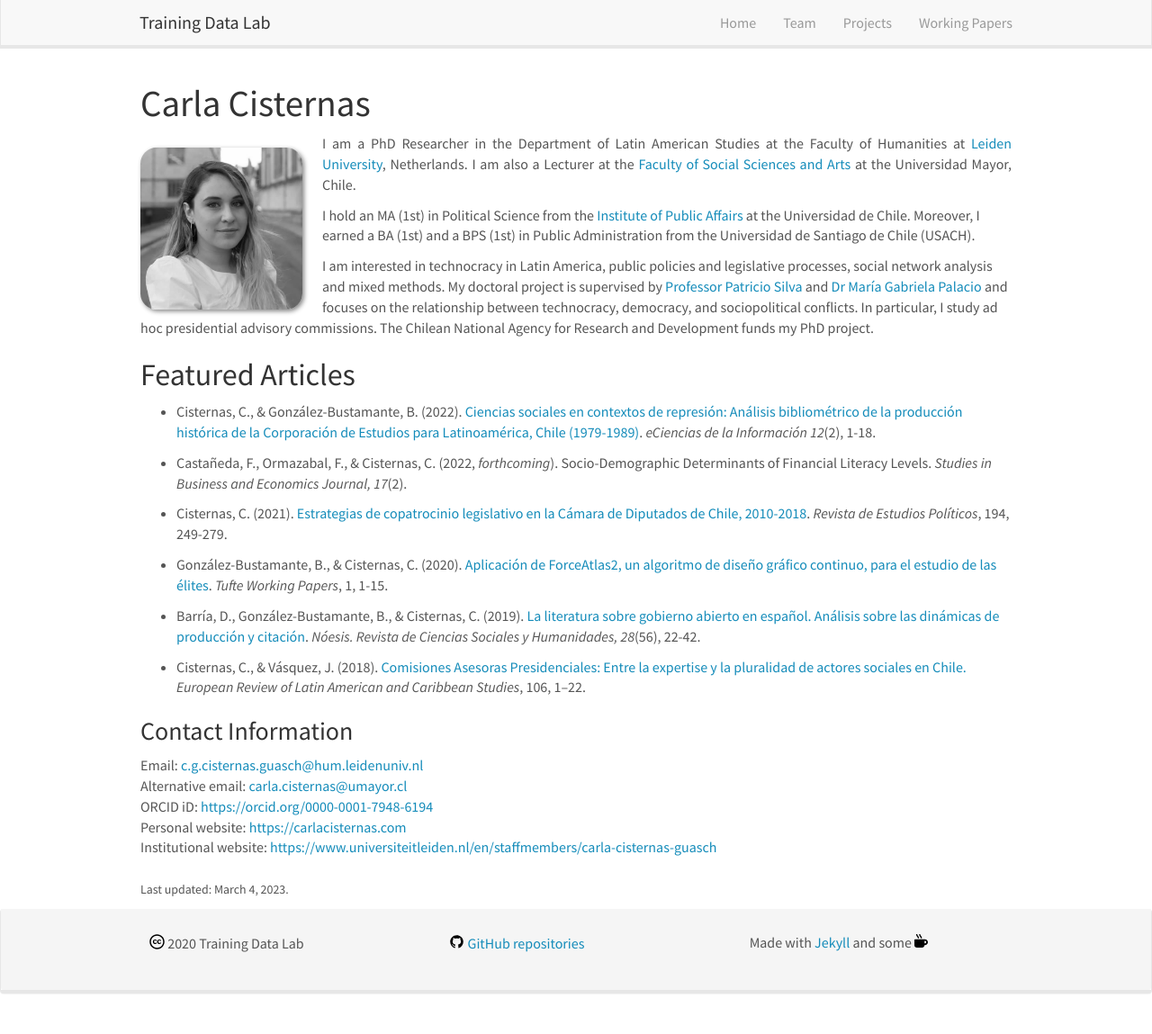
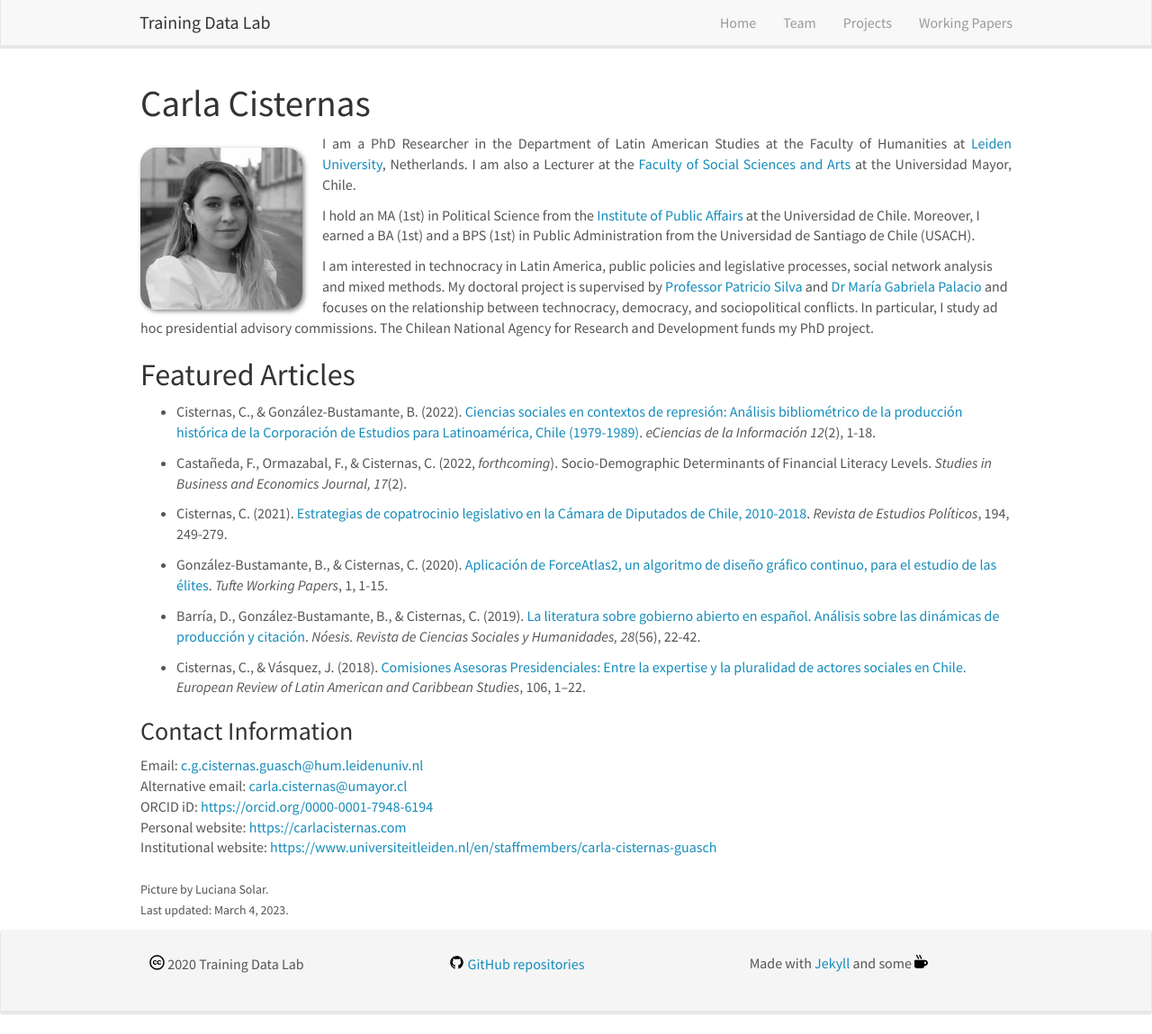
Before and after one commit to training-datalab/old-training-datalab.com, a Jekyll site: the page built from _pages/ccisternas.md, in a window 1280 px wide and 1149 px high. Shown: the whole window at 90% size. Built offline with Jekyll 4.4.1, drawn with Linux system fonts in a browser that asks for light colours; nearby versions of some CDN libraries.

Commit message:
Update ccisternas.md
Co-Authored-By: Carla Cisternas <carla.cisternas@umayor.cl>

```diff
--- a/_pages/ccisternas.md
+++ b/_pages/ccisternas.md
@@ -38,4 +38,5 @@ ORCID iD: <a href="https://orcid.org/0000-0001-7948-6194" target="_blank">https:
 Personal website: <a href="https://carlacisternas.com/" target="_blank">https://carlacisternas.com</a><br />
 Institutional website: <a href="https://www.universiteitleiden.nl/en/staffmembers/carla-cisternas-guasch" target="_blank">https://www.universiteitleiden.nl/en/staffmembers/carla-cisternas-guasch</a><br />
 <br />
+<small>Picture by Luciana Solar.</small><br />
 <small>Last updated: March 4, 2023.</small>
```
